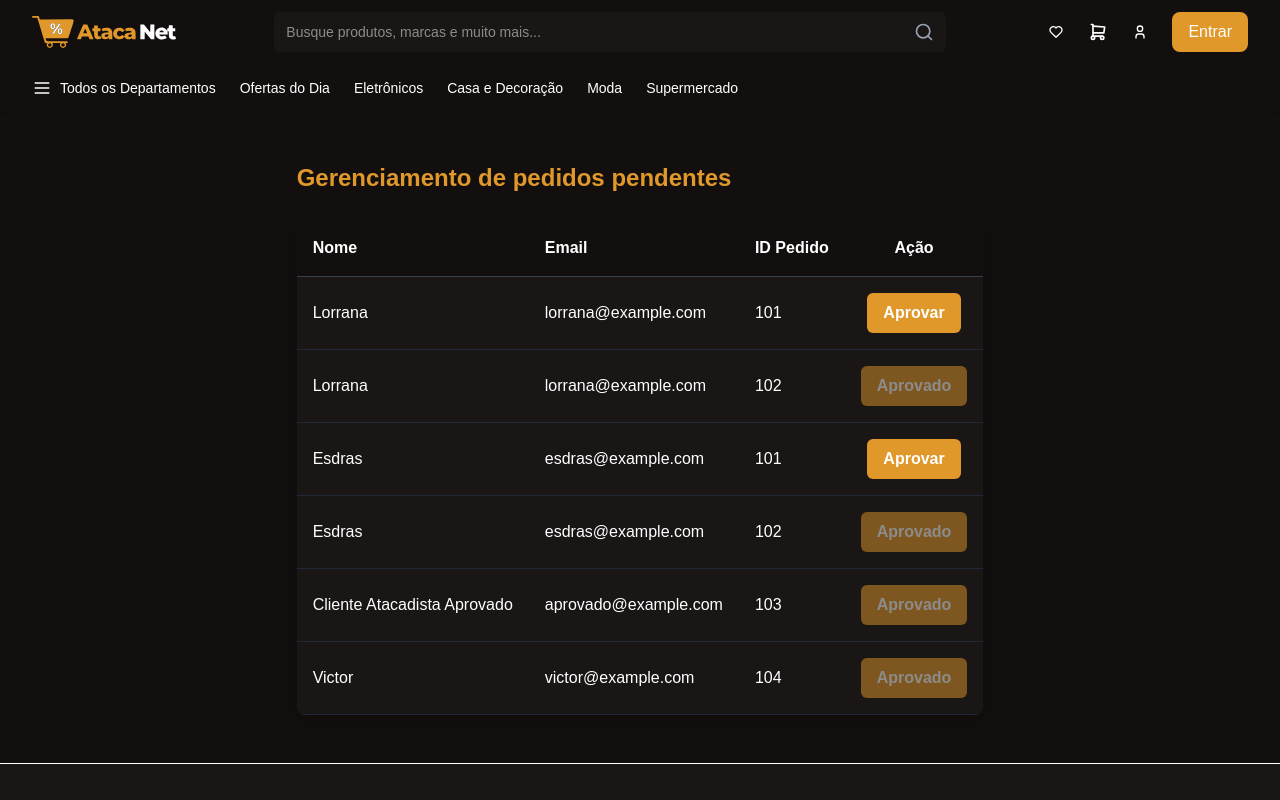
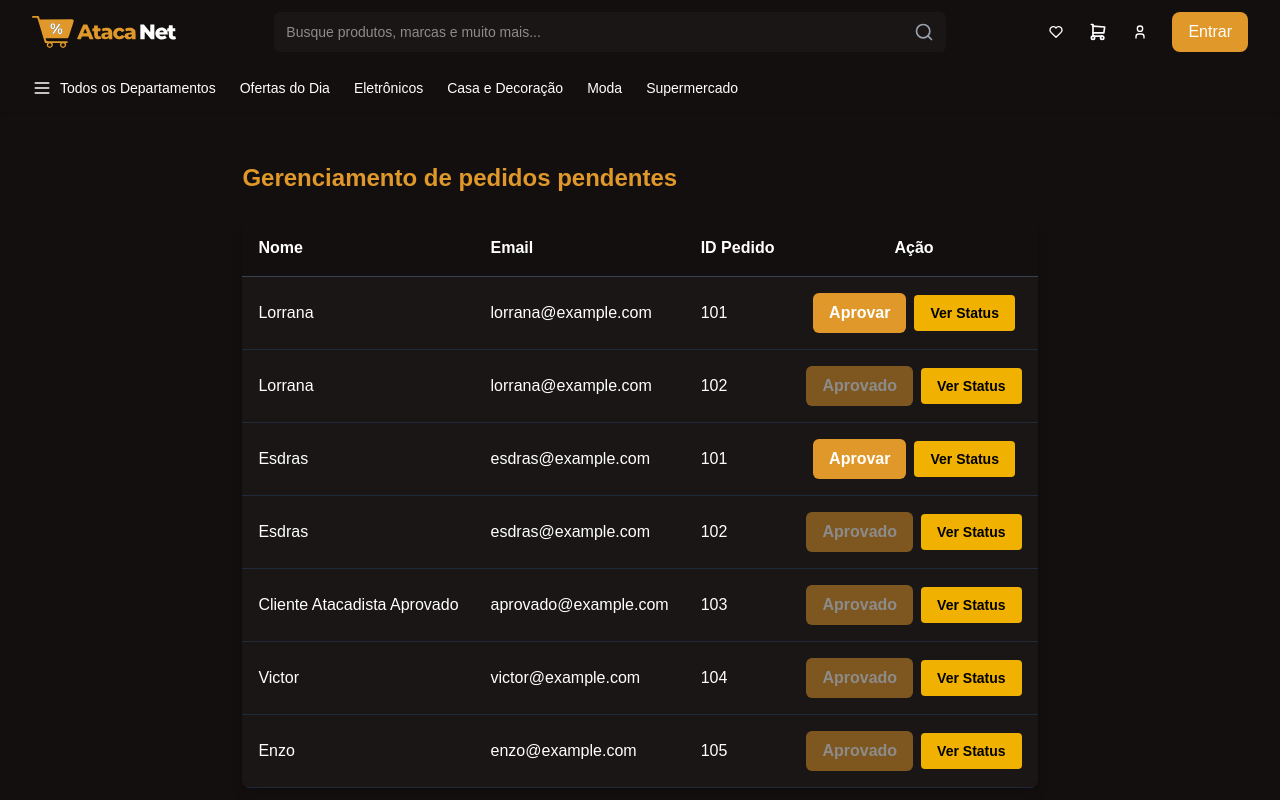
Before and after one commit to ProcessAI/unieuro-devops-202501, a Next.js app in the folder client/: page /admin/aprove-orders in a window 1280 px wide. Shown: the top 800 px of the page. Built offline with nearby package versions, Linux system fonts and the light colour scheme.

Commit message:
[dev-35]: criação do modal para histórico de status (frontend com dados mockados)

```diff
--- /dev/null
+++ b/client/src/components/OrderStatusModal.tsx
@@ -0,0 +1,55 @@
+import { X } from "lucide-react";
+
+interface StepInfo {
+  label: string;
+  timestamp: string; // Exemplo: "15/06/2025 10:30"
+}
+
+interface OrderStatusModalProps {
+  isOpen: boolean;
+  onClose: () => void;
+  statusSteps: StepInfo[];
+  currentStep: string;
+}
+
+export function OrderStatusModal({
+  isOpen,
+  onClose,
+  statusSteps,
+  currentStep,
+}: OrderStatusModalProps) {
+  if (!isOpen) return null;
+
+  return (
+    <div className="fixed inset-0 bg-black bg-opacity-50 flex items-center justify-center z-50">
+      <div className="bg-[#1A1514] p-6 rounded-lg w-full max-w-md shadow-lg">
+        <div className="flex justify-between items-center mb-4">
+          <h2 className="text-xl font-semibold text-white">Status do Pedido</h2>
+          <button onClick={onClose} className="text-gray-400 hover:text-white">
+            <X />
+          </button>
+        </div>
+
+        <ul className="space-y-3">
+          {statusSteps.map((step, index) => (
+            <li
+              key={index}
+              className={`px-4 py-2 rounded-md flex flex-col gap-1 ${
+                step.label === currentStep
+                  ? "bg-yellow-600 text-black font-semibold"
+                  : "bg-gray-800 text-white"
+              }`}
+            >
+              <div className="flex items-center gap-2">
+                {step.label === currentStep ? "✔️" : "•"} {step.label}
+              </div>
+              <span className="text-sm text-gray-300 ml-6">
+                {step.timestamp || "—"}
+              </span>
+            </li>
+          ))}
+        </ul>
+      </div>
+    </div>
+  );
+}
--- a/client/src/middleware.ts
+++ b/client/src/middleware.ts
@@ -12,6 +12,7 @@ const publicRoutes = [
   { path: '/product-search', whenAuthenticated: 'next' },
   { path: /^\/product\//, whenAuthenticated: 'next' },
   { path: /^\/pedido\//, whenAuthenticated: 'next' },
+  // { path: "/admin/aprove-orders", whenAuthenticated: "next" },
   { path: /^\/verify-email(?:\/.*)?$/, whenAuthenticated: 'next' },
 ];
 
--- a/client/src/pages/admin/aprove-orders.tsx
+++ b/client/src/pages/admin/aprove-orders.tsx
@@ -3,26 +3,22 @@ import { useToast } from '@/components/ToastContext';
 import { Header } from '@/components/Header';
 import { Footer } from '@/components/Footer';
 import { Navbar } from '@/components/Navbar';
-import { PercentDiamond } from 'lucide-react';
+import { OrderStatusModal } from '@/components/OrderStatusModal';
 
-// NOVO: Define o tipo para um Pedido (simplificado)
 type Pedido = {
   id: number;
   valor: number;
   status: 'APROVADO' | '';
 };
 
-// ALTERADO: Cliente agora pode ter uma lista de pedidos
 type Cliente = {
   id: number;
   nome: string;
   email: string;
   cpf: string;
-  pedidos: Pedido[]; // Adicionado para simular os pedidos
+  pedidos: Pedido[];
 };
 
-// NOVO: Dados de exemplo (mock) para simular a resposta do backend
-// Alguns clientes têm pedidos, outros não.
 const mockClientes: Cliente[] = [
   {
     id: 1,
@@ -39,8 +35,10 @@ const mockClientes: Cliente[] = [
     nome: 'Esdras',
     email: 'esdras@example.com',
     cpf: '222.222.222-22',
-    pedidos: [{ id: 101, valor: 150.0, status: '' },
-      { id: 102, valor: 200.0, status: 'APROVADO' }],
+    pedidos: [
+      { id: 101, valor: 150.0, status: '' },
+      { id: 102, valor: 200.0, status: 'APROVADO' },
+    ],
   },
   {
     id: 3,
@@ -56,6 +54,13 @@ const mockClientes: Cliente[] = [
     cpf: '444.444.444-44',
     pedidos: [{ id: 104, valor: 80.0, status: 'APROVADO' }],
   },
+  {
+    id: 5,
+    nome: 'Enzo',
+    email: 'enzo@example.com',
+    cpf: '555.555.555-55',
+    pedidos: [{ id: 105, valor: 107.0, status: 'APROVADO' }],
+  },
 ];
 
 export default function PaginaClientes() {
@@ -63,41 +68,28 @@ export default function PaginaClientes() {
   const [loading, setLoading] = useState(true);
   const { showToast } = useToast();
 
-  // ALTERADO: Efeito para buscar os dados. Agora usa os dados mockados.
+  const [modalOpen, setModalOpen] = useState(false);
+  const [modalStatus, setModalStatus] = useState({
+    steps: [
+      { label: 'Pagamento Aprovado', timestamp: '15/06/2025 09:12' },
+      { label: 'Preparando', timestamp: '15/06/2025 10:00' },
+      { label: 'Separado', timestamp: '15/06/2025 10:30' },
+      { label: 'Enviado', timestamp: '15/06/2025 11:45' },
+      { label: 'Entregue', timestamp: '—' },
+    ],
+    current: 'Separado',
+  });
+
   useEffect(() => {
-    // Simula o carregamento da rede
     setTimeout(() => {
       setClientes(mockClientes);
       setLoading(false);
     }, 1000);
-
-    /* // O fetch original foi comentado para usar os dados mockados.
-      // Quando seu backend estiver pronto para enviar os pedidos junto com os clientes,
-      // você pode remover o setTimeout acima e descomentar este bloco.
-
-      fetch('/api/admin/clientes')
-       .then((res) => {
-         if (!res.ok) {
-           throw new Error('Falha ao buscar clientes.');
-         }
-         return res.json();
-       })
-       .then((data) => {
-         setClientes(data.clientes);
-       })
-       .catch((error) => {
-         showToast(error.message, { duration: 6000 });
-       })
-       .finally(() => {
-         setLoading(false);
-       });
-    */
   }, []);
 
   const handleApprove = async (clienteId: number, pedidoId: number) => {
     try {
       showToast('Simulando aprovação...', { duration: 2000 });
-
       setClientes((prevClientes) =>
         prevClientes.map((cliente) =>
           cliente.id === clienteId
@@ -116,6 +108,7 @@ export default function PaginaClientes() {
       showToast('Falha de rede na simulação.', { duration: 5000 });
     }
   };
+
   if (loading) {
     return (
       <div className="min-h-screen flex flex-col bg-[#130F0E]">
@@ -142,7 +135,9 @@ export default function PaginaClientes() {
         </div>
       </header>
       <div className="flex-grow max-w-7xl mx-auto px-4 sm:px-6 lg:px-8 py-12">
-        <h1 className="text-2xl font-bold mb-6 text-[#DF9829]">Gerenciamento de pedidos pendentes</h1>
+        <h1 className="text-2xl font-bold mb-6 text-[#DF9829]">
+          Gerenciamento de pedidos pendentes
+        </h1>
         <div className="bg-[#1A1615] rounded-lg shadow-lg overflow-hidden">
           <table className="w-full text-left">
             <thead>
@@ -156,17 +151,40 @@ export default function PaginaClientes() {
             <tbody>
               {clientes.flatMap((cliente) =>
                 cliente.pedidos.map((pedido) => (
-      <tr key={`${cliente.id}-${pedido.id}`} className="border-b border-gray-800 hover:bg-[#1F1A19] transition-colors">
+                  <tr
+                    key={`${cliente.id}-${pedido.id}`}
+                    className="border-b border-gray-800 hover:bg-[#1F1A19] transition-colors"
+                  >
                     <td className="p-4">{cliente.nome}</td>
                     <td className="p-4">{cliente.email}</td>
                     <td className="p-4">{pedido.id}</td>
-        <td className="p-4 text-center">
+                    <td className="p-4 text-center space-x-2">
                       <button
-            onClick={() => handleApprove(cliente.id, pedido.id)}
+                        onClick={() =>
+                          handleApprove(cliente.id, pedido.id)
+                        }
                         disabled={pedido.status === 'APROVADO'}
                         className="bg-[#DF9829] text-white font-semibold py-2 px-4 rounded-md disabled:opacity-50 disabled:cursor-not-allowed hover:enabled:bg-[#C77714] transition"
                       >
                         {pedido.status === 'APROVADO' ? 'Aprovado' : 'Aprovar'}
+                      </button>
+                      <button
+                        onClick={() => {
+                          setModalStatus({
+                            steps: [
+                              { label: 'Pagamento Aprovado', timestamp: '15/06/2025 09:12' },
+                              { label: 'Preparando', timestamp: '15/06/2025 10:00' },
+                              { label: 'Separado', timestamp: '15/06/2025 10:30' },
+                              { label: 'Enviado', timestamp: '15/06/2025 11:45' },
+                              { label: 'Entregue', timestamp: '—' },
+                            ],
+                            current: 'Separado',
+                          });
+                          setModalOpen(true);
+                        }}
+                        className="bg-yellow-500 hover:bg-yellow-600 text-black font-semibold px-4 py-2 rounded text-sm"
+                      >
+                        Ver Status
                       </button>
                     </td>
                   </tr>
@@ -177,6 +195,12 @@ export default function PaginaClientes() {
         </div>
       </div>
       <Footer />
+      <OrderStatusModal
+        isOpen={modalOpen}
+        onClose={() => setModalOpen(false)}
+        statusSteps={modalStatus.steps}
+        currentStep={modalStatus.current}
+      />
     </div>
   );
 }
```
Lines whose indentation alone changed are shown as unchanged.
